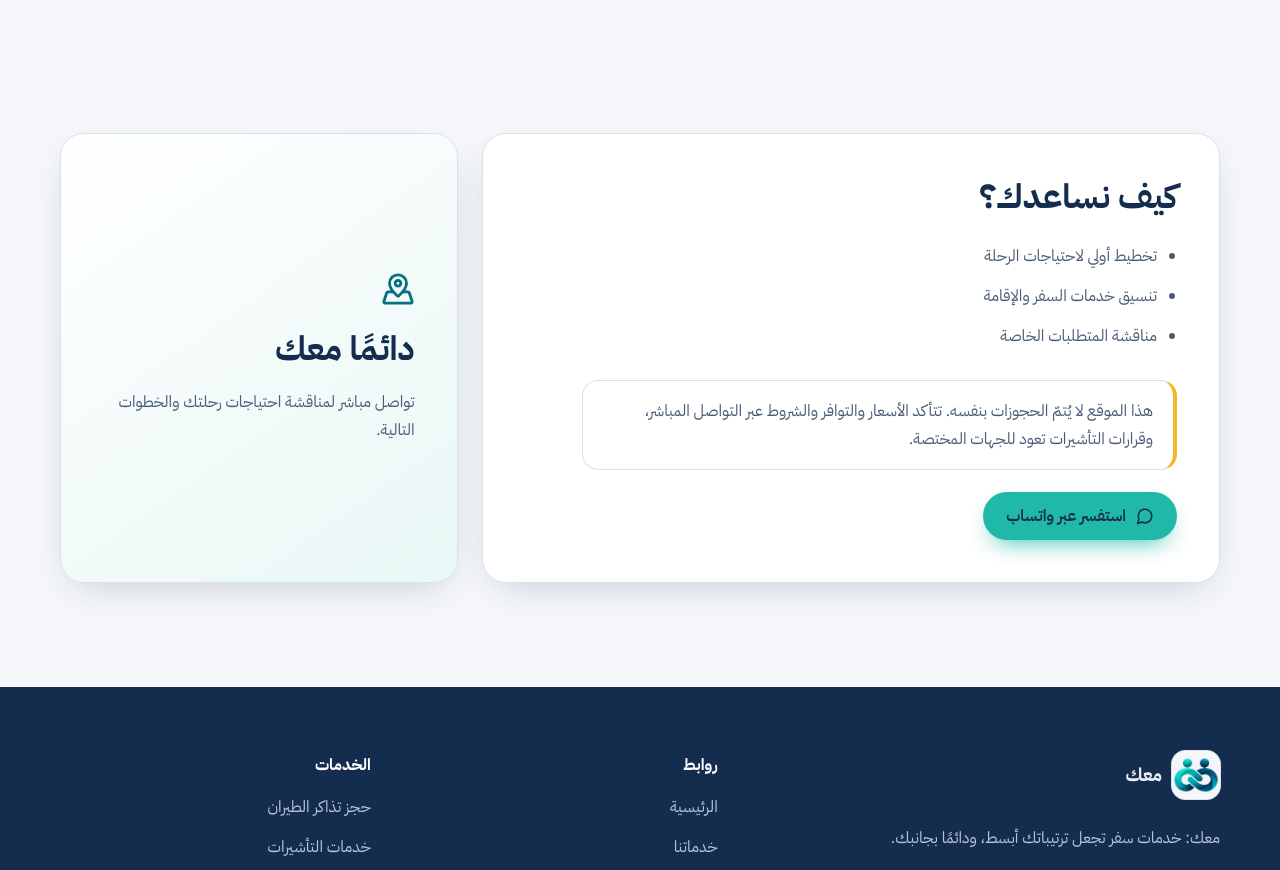
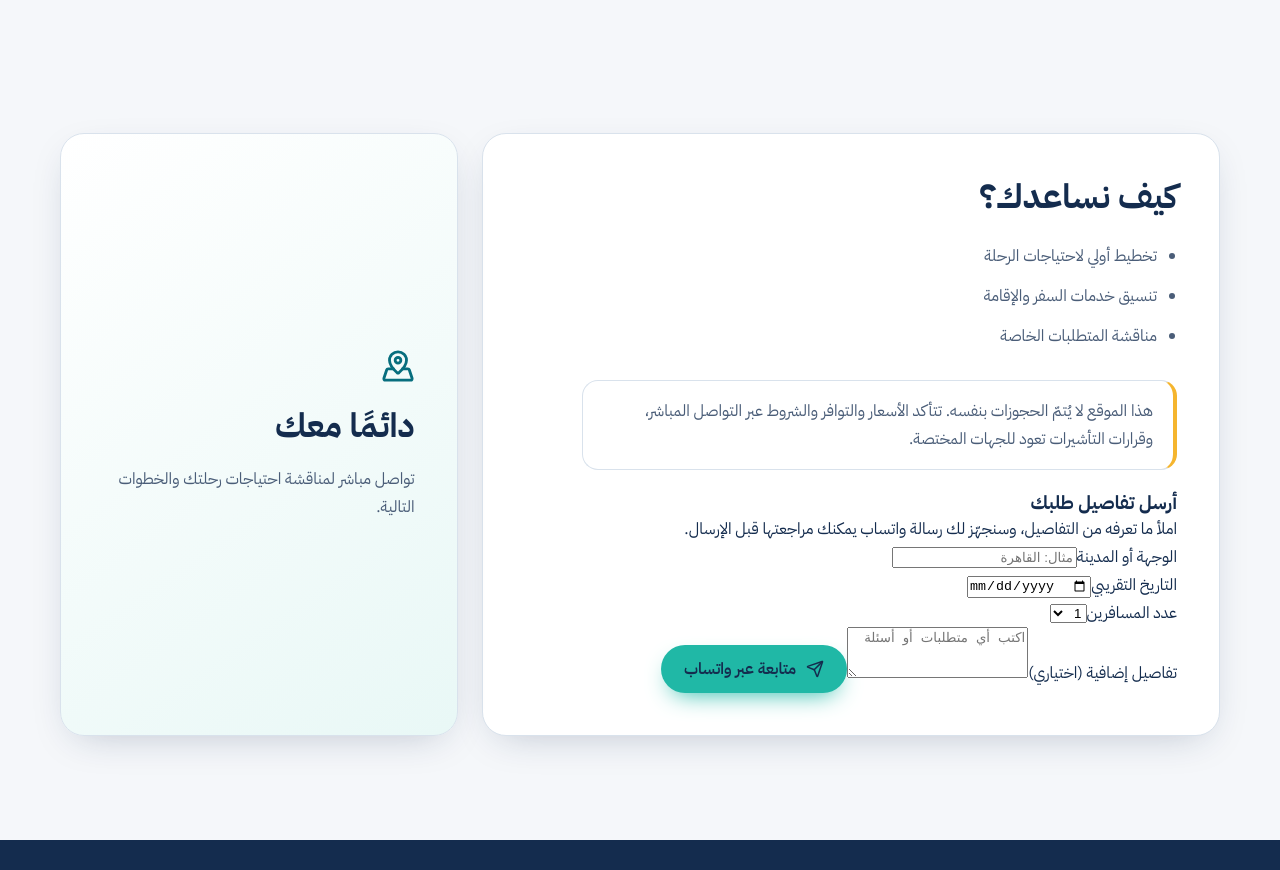
Before and after one commit to khwy1d/Maak, a React (Vite) app: page /tourism in a window 1280 px wide. Shown: the part 460-1330 px from the top of the page. Built offline with nearby package versions, Linux system fonts and the light colour scheme.

Commit message:
Add service inquiry form that prepares WhatsApp message

```diff
--- a/src/components/Pages.tsx
+++ b/src/components/Pages.tsx
@@ -1,6 +1,8 @@
-import { ArrowUpRight, Car, Compass, FileCheck, Hotel, Plane, MapPinned } from "lucide-react";
+import { ArrowUpRight, Car, Compass, FileCheck, Hotel, Plane, MapPinned, Send } from "lucide-react";
+import { useState } from "react";
+import { siteConfig } from "../config/site";
 import { useApp } from "../context/AppContext";
-import { whatsappUrl, type WaTopic } from "../utils/whatsapp";
+import type { WaTopic } from "../utils/whatsapp";
 import WhatsAppButton from "./WhatsAppButton";
 
 const routes = [
@@ -53,6 +55,10 @@ const copy: Record<"ar" | "en", LocaleCopy> = {
 
 export default function Pages({ path }: { path: string }) {
   const { lang, t } = useApp();
+  const [destination, setDestination] = useState("");
+  const [travelDate, setTravelDate] = useState("");
+  const [travellers, setTravellers] = useState("1");
+  const [details, setDetails] = useState("");
   const language = copy[lang];
   const key = path === "/about" || path === "/contact" ? path.slice(1) : path === "/services" || path === "/" ? "services" : path === "/flights" ? "flight" : path === "/visas" ? "visa" : path === "/hotels" ? "hotel" : path === "/car-rental" ? "car" : path === "/tourism" ? "tourism" : "notFound";
   const pageContent: Record<string, PageCopy> = {
@@ -67,6 +73,13 @@ export default function Pages({ path }: { path: string }) {
   };
   const page = pageContent[key] ?? { title: lang === "ar" ? "الصفحة غير موجودة" : "Page not found", intro: lang === "ar" ? "لم نعثر على الصفحة المطلوبة. يمكنك العودة إلى الرئيسية أو استعراض خدماتنا." : "We couldn't find that page. Return home or explore our services.", bullets: [] as string[] };
   const isServices = key === "services";
+  const isServiceDetail = ["flight", "visa", "hotel", "car", "tourism"].includes(key);
+  const serviceTitle = page.title;
+  const digits = siteConfig.whatsappNumber.replace(/\\D/g, "");
+  const inquiryMessage = lang === "ar"
+    ? `مرحبًا معك، أريد الاستفسار عن: ${serviceTitle}\\nالوجهة: ${destination || "لم أحدد بعد"}\\nالتاريخ: ${travelDate || "مرن"}\\nعدد المسافرين: ${travellers}\\nتفاصيل إضافية: ${details || "لا توجد"}`
+    : `Hello MAAK, I would like to enquire about: ${serviceTitle}\\nDestination: ${destination || "Not decided yet"}\\nDate: ${travelDate || "Flexible"}\\nTravellers: ${travellers}\\nAdditional details: ${details || "None"}`;
+  const inquiryUrl = `https://wa.me/${digits}?text=${encodeURIComponent(inquiryMessage)}`;
   const serviceList = routes.filter((r) => r.key !== "services");
   return (
     <main className="inner-page">
@@ -77,7 +90,19 @@ export default function Pages({ path }: { path: string }) {
       </div></section>
       {isServices ? <section className="section"><div className="container"><div className="section-head"><h2>{lang === "ar" ? "اختر الخدمة التي تحتاجها" : "Choose the service you need"}</h2><p>{page.intro}</p></div><div className="services page-services">
         {serviceList.map((item) => { const Icon = item.icon; const p = pageContent[item.key]; return <article className="service" key={item.path}><span className="service-icon"><Icon size={26} /></span><h3>{p?.title ?? (lang === "ar" ? "السياحة والرحلات" : "Tourism and trips")}</h3><p>{p?.intro}</p><a className="service-link" href={item.path}>{lang === "ar" ? "اعرف المزيد" : "Learn more"} <ArrowUpRight size={16} /></a></article>; })}
-      </div></div></section> : <section className="section"><div className="container page-detail"><div className="page-detail-card"><h2>{lang === "ar" ? "كيف نساعدك؟" : "How we can help"}</h2><ul>{(page.bullets ?? []).map((b) => <li key={b}>{b}</li>)}</ul><p className="note">{language.note}</p><WhatsAppButton topic={key === "flight" || key === "visa" || key === "hotel" || key === "car" ? key : "general"} label={language.cta} /></div><div className="page-side-card glass"><MapPinned size={34} /><h2>{lang === "ar" ? "دائمًا معك" : "Always with you"}</h2><p>{lang === "ar" ? "تواصل مباشر لمناقشة احتياجات رحلتك والخطوات التالية." : "Direct contact to discuss your travel needs and next steps."}</p></div></div></section>}
+      </div></div></section> : <section className="section"><div className="container page-detail"><div className="page-detail-card"><h2>{lang === "ar" ? "كيف نساعدك؟" : "How we can help"}</h2><ul>{(page.bullets ?? []).map((b) => <li key={b}>{b}</li>)}</ul><p className="note">{language.note}</p>{isServiceDetail && <div className="inquiry-form">
+          <h3>{lang === "ar" ? "أرسل تفاصيل طلبك" : "Tell us what you need"}</h3>
+          <p>{lang === "ar" ? "املأ ما تعرفه من التفاصيل، وسنجهّز لك رسالة واتساب يمكنك مراجعتها قبل الإرسال." : "Fill in what you know. We’ll prepare a WhatsApp message for you to review before sending."}</p>
+          <label htmlFor="inquiry-destination">{lang === "ar" ? "الوجهة أو المدينة" : "Destination or city"}</label>
+          <input id="inquiry-destination" value={destination} onChange={(e) => setDestination(e.target.value)} placeholder={lang === "ar" ? "مثال: القاهرة" : "e.g. Cairo"} />
+          <div className="inquiry-row">
+            <div><label htmlFor="inquiry-date">{lang === "ar" ? "التاريخ التقريبي" : "Approximate date"}</label><input id="inquiry-date" type="date" value={travelDate} onChange={(e) => setTravelDate(e.target.value)} /></div>
+            <div><label htmlFor="inquiry-travellers">{lang === "ar" ? "عدد المسافرين" : "Travellers"}</label><select id="inquiry-travellers" value={travellers} onChange={(e) => setTravellers(e.target.value)}>{Array.from({length: 10}, (_, i) => <option key={i + 1} value={String(i + 1)}>{i + 1}</option>)}</select></div>
+          </div>
+          <label htmlFor="inquiry-details">{lang === "ar" ? "تفاصيل إضافية (اختياري)" : "Additional details (optional)"}</label>
+          <textarea id="inquiry-details" rows={3} value={details} onChange={(e) => setDetails(e.target.value)} placeholder={lang === "ar" ? "اكتب أي متطلبات أو أسئلة" : "Any requirements or questions"} />
+          <a className="btn btn-primary inquiry-submit" href={inquiryUrl} target="_blank" rel="noopener noreferrer"><Send size={18} />{lang === "ar" ? "متابعة عبر واتساب" : "Continue on WhatsApp"}</a>
+        </div>}{!isServiceDetail && <WhatsAppButton topic="general" label={language.cta} />}</div><div className="page-side-card glass"><MapPinned size={34} /><h2>{lang === "ar" ? "دائمًا معك" : "Always with you"}</h2><p>{lang === "ar" ? "تواصل مباشر لمناقشة احتياجات رحلتك والخطوات التالية." : "Direct contact to discuss your travel needs and next steps."}</p></div></div></section>}
     </main>
   );
 }
```
